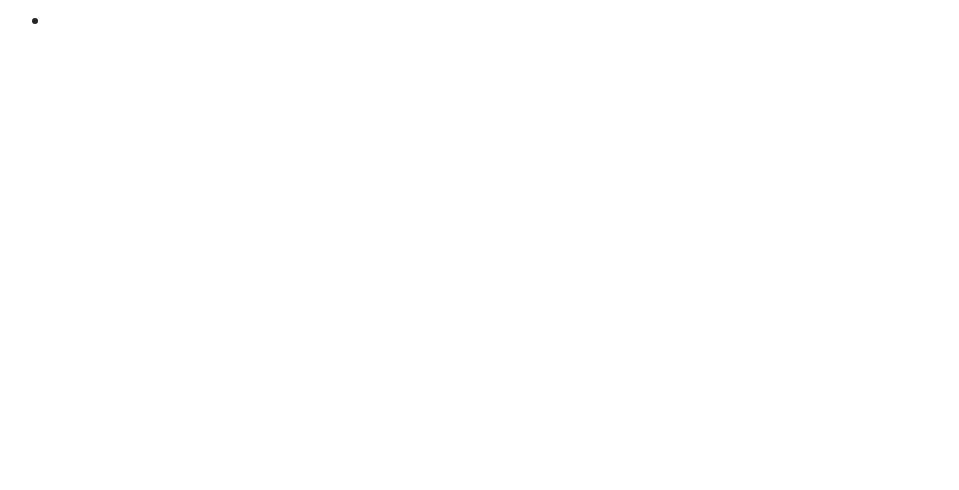
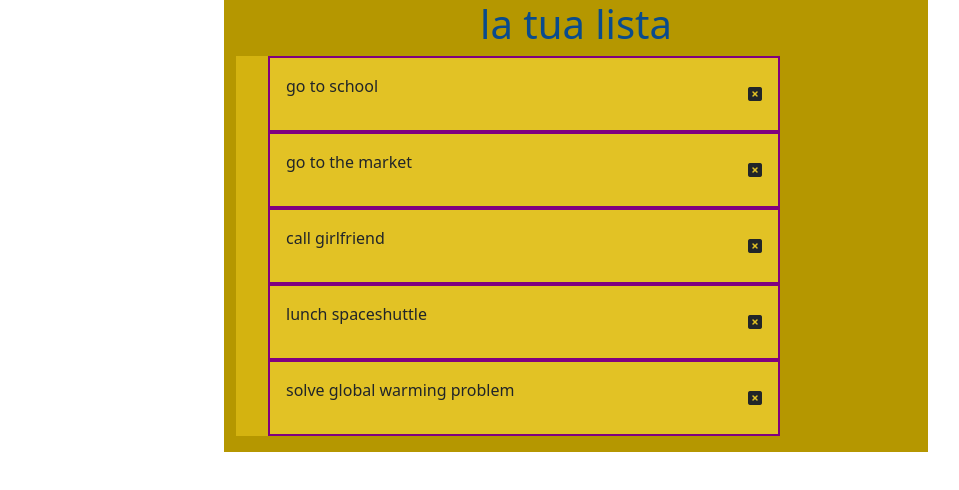
Before and after one commit to FlorianKomnino/vue-todolist, a plain HTML site: page index.html in a window 1280 px wide. Shown: the whole page, without its empty margins (64-1023 px from the left). Drawn offline with nearby package versions, Linux system fonts and the light colour scheme.

Commit message:
added list into page with v-for on li element

```diff
--- a/css/style.css
+++ b/css/style.css
@@ -1,3 +1,19 @@
 h1 {
-    color: red;
+    color: rgb(9, 75, 141);
 }
+
+.container {
+    width: 55%;
+    background-color: rgb(181, 151, 0);
+}
+
+ul {
+    width: 80%;
+    background-color: rgb(212, 179, 16);
+}
+
+ul li {
+    border: 2px solid purple;
+    background-color: rgb(226, 194, 37);
+    padding: 1rem;
+}
--- a/index.html
+++ b/index.html
@@ -17,16 +17,21 @@
     <title>setup repo</title>
 </head>
 <body>
+    <div id="app">
+
         <main>
             <div class="container">
                 <div class="row">
-                <div class="col-12">
-                    <h1 id="app">{{ message }}</h1>
+                    <div class="col-12 text-center">
+                        <h1>{{ listTitle }}</h1>
                     </div>
                     <div class="col-12">
                         <ul>
-                        <li>
-
+                            <li class="d-flex justify-content-between" v-for="element in toDoList">
+                                <p class="d-inline-block">
+                                    {{element.action}}
+                                </p>
+                                <i class="fa-solid fa-square-xmark my-auto"></i>
                             </li>
                         </ul>
                     </div>
@@ -34,6 +39,7 @@
                 </div>
             </div>
         </main>
+    </div>
 
 
 
```
Lines whose indentation alone changed are shown as unchanged.
